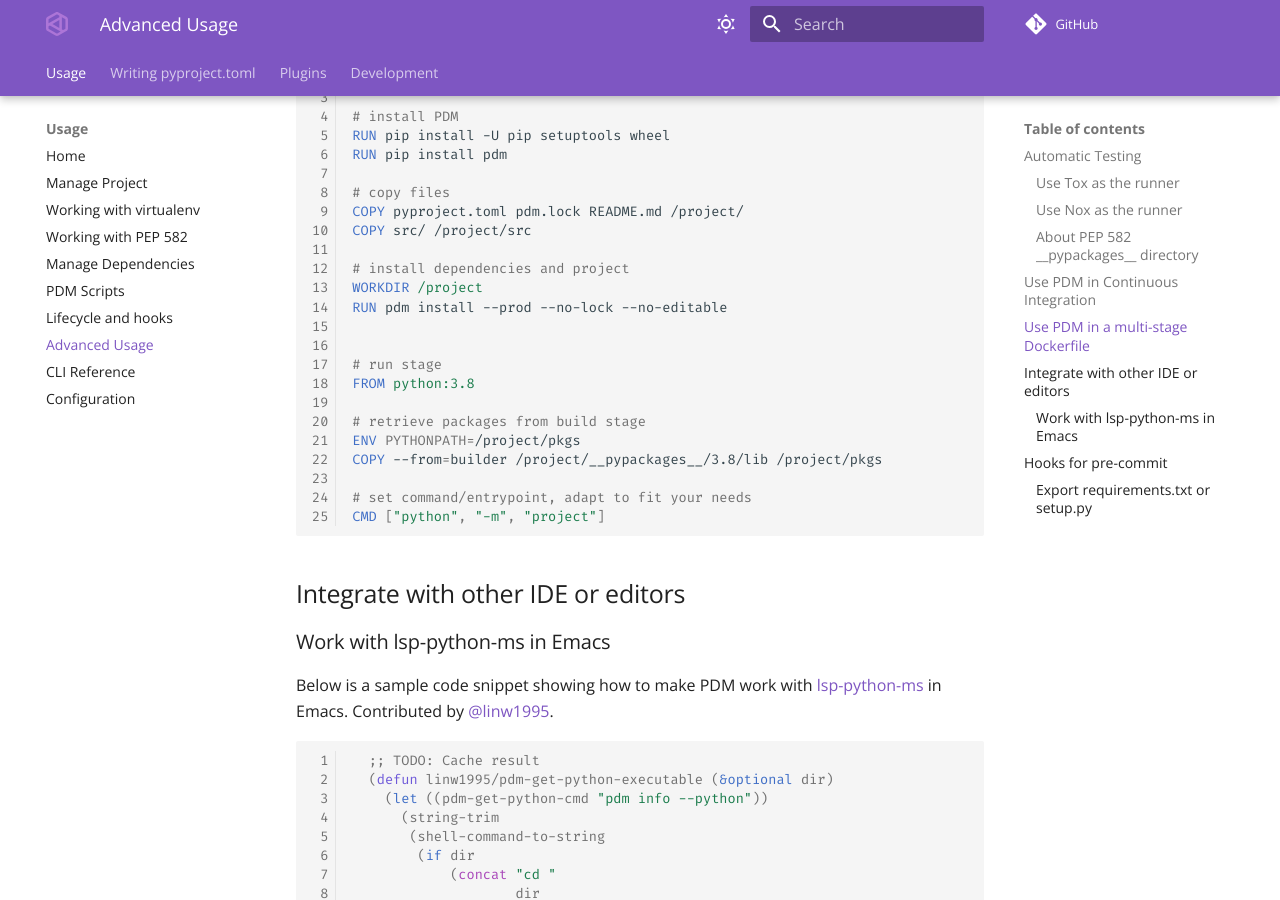
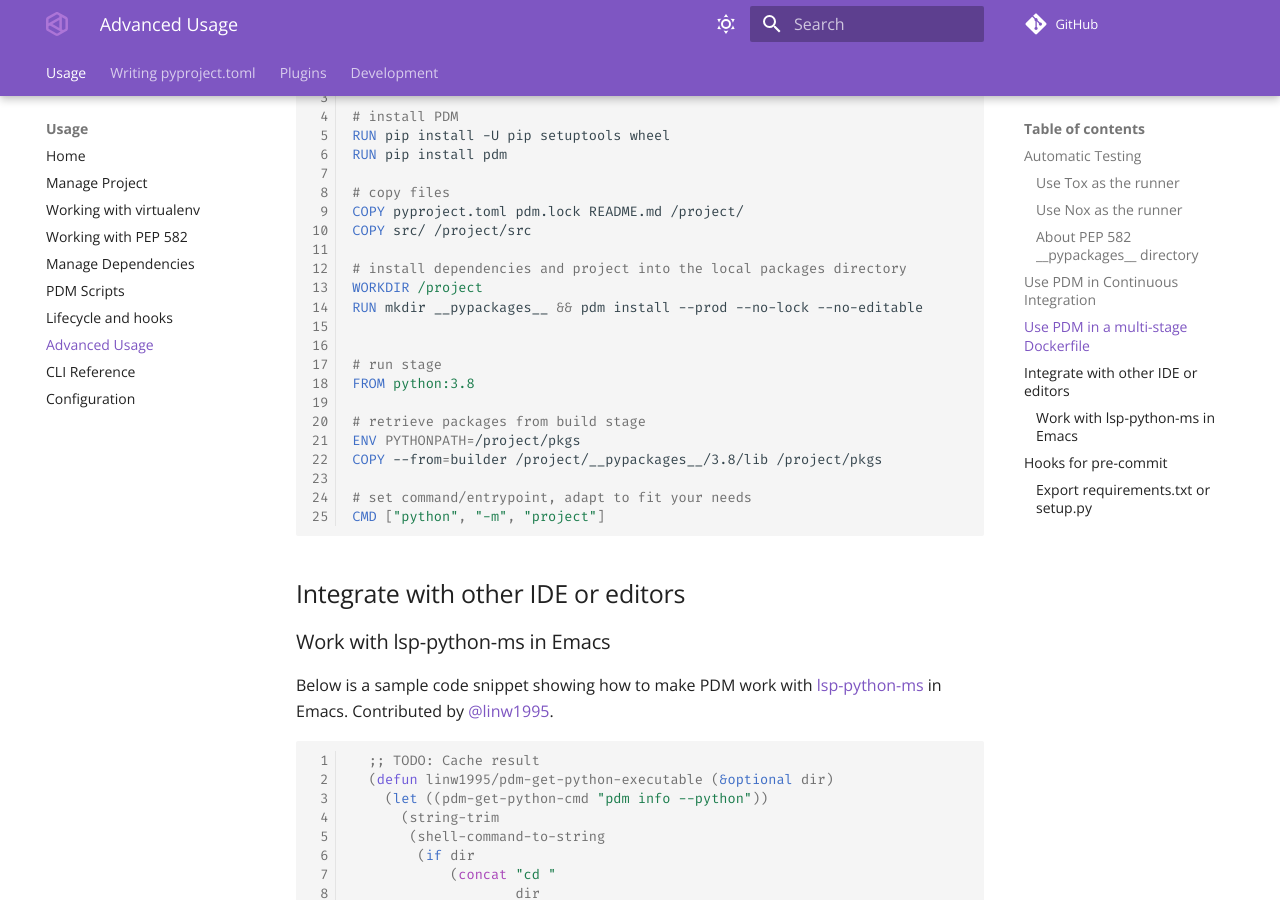
Before and after one commit to azurelotus0926/pdm, an MkDocs documentation site: the page built from docs/docs/usage/advanced.md, in a window 1280 px wide and 900 px high, scrolled down 3714 px. Built offline with MkDocs 1.6.1 and Material for MkDocs 9.7.7, drawn with Linux system fonts in a browser that asks for light colours; comment, search, counter and statistics services are not loaded; the version menu is left out.

Commit message:
chore: improve the docs resolve #1371 resolve #1322

```diff
--- a/docs/docs/usage/advanced.md
+++ b/docs/docs/usage/advanced.md
@@ -164,9 +164,9 @@ RUN pip install pdm
 COPY pyproject.toml pdm.lock README.md /project/
 COPY src/ /project/src
 
-# install dependencies and project
+# install dependencies and project into the local packages directory
 WORKDIR /project
-RUN pdm install --prod --no-lock --no-editable
+RUN mkdir __pypackages__ && pdm install --prod --no-lock --no-editable
 
 
 # run stage
```
Also changed, not shown: docs/docs/usage/dependency.md (+2 -0 lines), docs/docs/usage/hooks.md (+1 -1 lines), docs/docs/usage/project.md (+3 -0 lines), news/1371.doc.md (added, +1 -0 lines).
